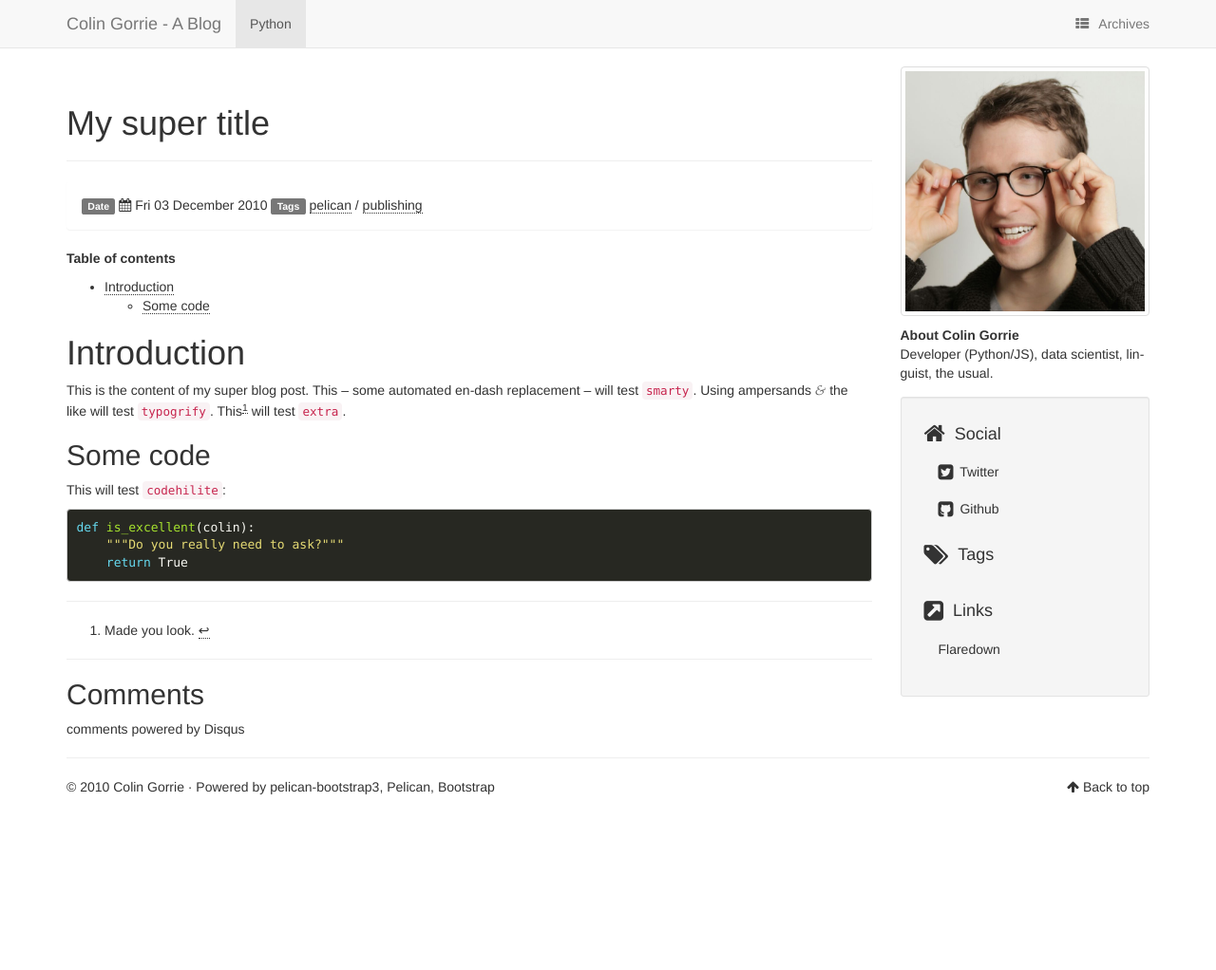
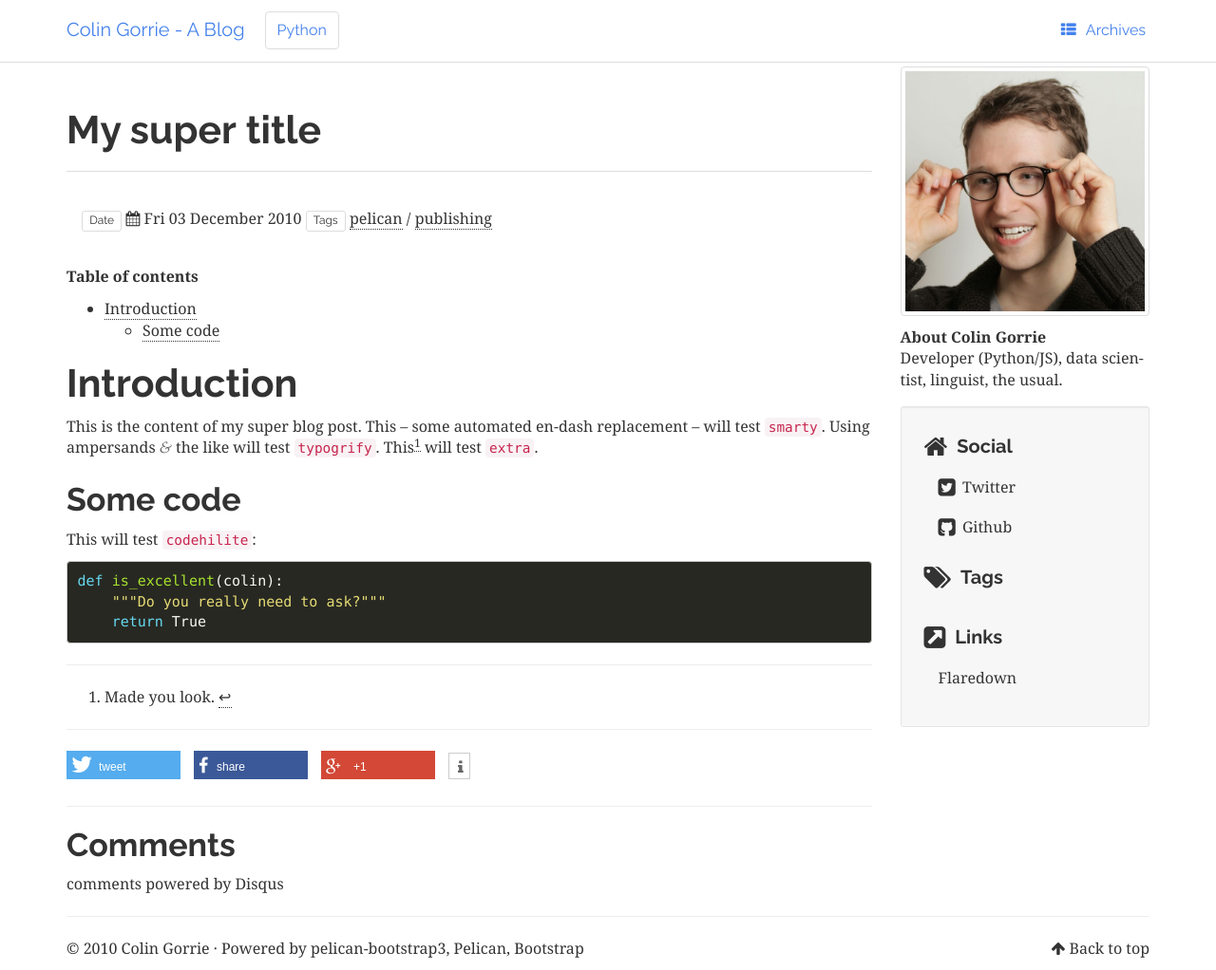
Before and after one commit to colingorrie/colingorrie.github.io, a plain HTML site: page my-super-post.html in a window 1280 px wide. Shown: the whole page at 95% size. Before the commit the page ends 849 px from the top, so only its background shows below. Drawn offline with Linux system fonts and the light colour scheme; a script that the page names is missing.

Commit message:
Retheme, add shariff

```diff
--- a/archives.html
+++ b/archives.html
@@ -21,15 +21,18 @@
         <meta property="og:description" content="Colin Gorrie - A Blog"/>
 
     <meta name="twitter:card" content="summary">
+        <meta name="twitter:site" content="@colingorrie">
+        <meta name="twitter:creator" content="@colingorrie">
     <meta name="twitter:domain" content="http://colingorrie.github.io">
 
     <!-- Bootstrap -->
-        <link rel="stylesheet" href="http://colingorrie.github.io/theme/css/bootstrap.min.css" type="text/css"/>
+        <link rel="stylesheet" href="http://colingorrie.github.io/theme/css/bootstrap.readable.min.css" type="text/css"/>
     <link href="http://colingorrie.github.io/theme/css/font-awesome.min.css" rel="stylesheet">
 
     <link href="http://colingorrie.github.io/theme/css/pygments/monokai.css" rel="stylesheet">
         <link href="http://colingorrie.github.io/theme/css/typogrify.css" rel="stylesheet">
     <link rel="stylesheet" href="http://colingorrie.github.io/theme/css/style.css" type="text/css"/>
+        <link href="http://colingorrie.github.io/theme/css/shariff/shariff.min.css" rel="stylesheet">
 
         <link href="http://colingorrie.github.io/feeds/all.atom.xml" type="application/atom+xml" rel="alternate"
               title="Colin Gorrie - A Blog ATOM Feed"/>
--- a/my-super-post.html
+++ b/my-super-post.html
@@ -28,15 +28,18 @@
             <meta property="article:author" content="Colin Gorrie" />
 
     <meta name="twitter:card" content="summary">
+        <meta name="twitter:site" content="@colingorrie">
+        <meta name="twitter:creator" content="@colingorrie">
     <meta name="twitter:domain" content="http://colingorrie.github.io">
 
     <!-- Bootstrap -->
-        <link rel="stylesheet" href="http://colingorrie.github.io/theme/css/bootstrap.min.css" type="text/css"/>
+        <link rel="stylesheet" href="http://colingorrie.github.io/theme/css/bootstrap.readable.min.css" type="text/css"/>
     <link href="http://colingorrie.github.io/theme/css/font-awesome.min.css" rel="stylesheet">
 
     <link href="http://colingorrie.github.io/theme/css/pygments/monokai.css" rel="stylesheet">
         <link href="http://colingorrie.github.io/theme/css/typogrify.css" rel="stylesheet">
     <link rel="stylesheet" href="http://colingorrie.github.io/theme/css/style.css" type="text/css"/>
+        <link href="http://colingorrie.github.io/theme/css/shariff/shariff.min.css" rel="stylesheet">
 
         <link href="http://colingorrie.github.io/feeds/all.atom.xml" type="application/atom+xml" rel="alternate"
               title="Colin Gorrie - A Blog ATOM Feed"/>
@@ -132,6 +135,14 @@ Colin Gorrie - A Blog            </a>
 </div>
             </div>
             <!-- /.entry-content -->
+    <hr />
+    <!-- Shariff Button BEGIN -->
+    <div class="shariff"
+        data-lang="en"
+        data-orientation=""
+        data-twitter-via="colingorrie"
+        data-url="http://colingorrie.github.io/my-super-post.html"></div>
+    <!-- Shariff Button END -->
     <hr/>
     <section class="comments" id="comments">
         <h2>Comments</h2>
@@ -260,5 +271,7 @@ Colin Gorrie - A Blog            </a>
     </script>
     <!-- End Google Analytics Code -->
 
+    <!-- add shariff support -->
+    <script src="http://colingorrie.github.io/theme/js/shariff.min.js"></script>
 </body>
 </html>
```
Also changed, not shown: author/colin-gorrie.html (+4 -1 lines), authors.html (+4 -1 lines), categories.html (+4 -1 lines), category/python.html (+4 -1 lines), index.html (+4 -1 lines), tag/pelican.html (+4 -1 lines), tag/publishing.html (+4 -1 lines), tags.html (+4 -1 lines).
